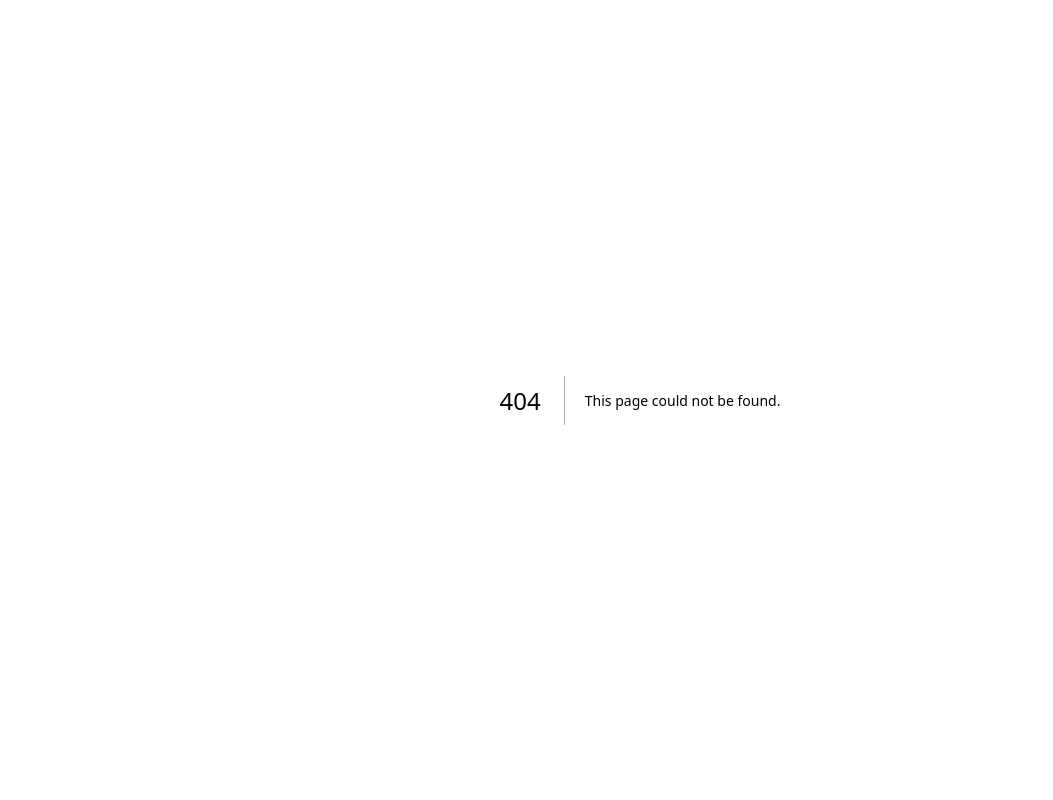
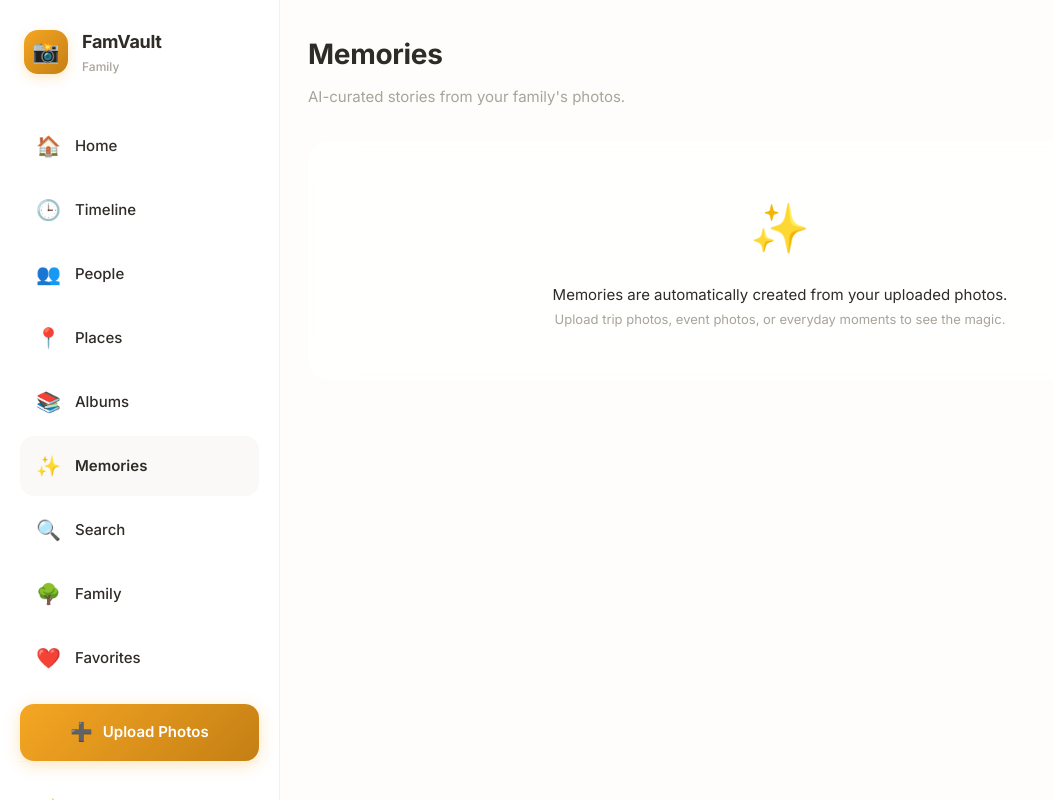
Before and after one commit to Alex-2006-alt/-Fossils, a Next.js app: page /memories in a window 1280 px wide. Before the commit this address had no page. Shown: the whole page, without its empty margins (0-1053 px from the left). Built offline with nearby package versions, Linux system fonts and the light colour scheme; no server answers; sample sign-in values are in the browser's storage.

Commit message:
feat(ui): add Memories highlight reels and auto-curated trip stories page

```diff
--- /dev/null
+++ b/src/app/(main)/memories/page.tsx
@@ -0,0 +1,53 @@
+"use client";
+
+import { motion } from "framer-motion";
+
+export default function MemoriesPage() {
+  return (
+    <div style={{ padding: "32px 28px", maxWidth: "1200px" }}>
+      <motion.div
+        initial={{ opacity: 0, y: 20 }}
+        animate={{ opacity: 1, y: 0 }}
+        transition={{ duration: 0.6, ease: [0.16, 1, 0.3, 1] }}
+      >
+        <h1
+          style={{
+            fontSize: "28px",
+            fontWeight: 700,
+            color: "var(--color-stone-800)",
+            margin: "0 0 8px",
+            letterSpacing: "-0.3px",
+          }}
+        >
+          Memories
+        </h1>
+        <p style={{ fontSize: "15px", color: "var(--color-stone-400)", margin: "0 0 32px" }}>
+          AI-curated stories from your family&apos;s photos.
+        </p>
+      </motion.div>
+
+      <motion.div
+        initial={{ opacity: 0, y: 20 }}
+        animate={{ opacity: 1, y: 0 }}
+        transition={{ delay: 0.2, duration: 0.6 }}
+        style={{
+          background: "var(--color-surface-glass)",
+          backdropFilter: "blur(20px) saturate(1.6)",
+          border: "1px solid rgba(255,255,255,0.4)",
+          borderRadius: "20px",
+          padding: "48px",
+          textAlign: "center",
+        }}
+      >
+        <span style={{ fontSize: "48px", display: "block", marginBottom: "16px" }}>✨</span>
+        <p style={{ color: "var(--color-stone-500)", fontSize: "15px", margin: 0 }}>
+          Memories are automatically created from your uploaded photos.
+          <br />
+          <span style={{ fontSize: "13px", color: "var(--color-stone-400)" }}>
+            Upload trip photos, event photos, or everyday moments to see the magic.
+          </span>
+        </p>
+      </motion.div>
+    </div>
+  );
+}
```
